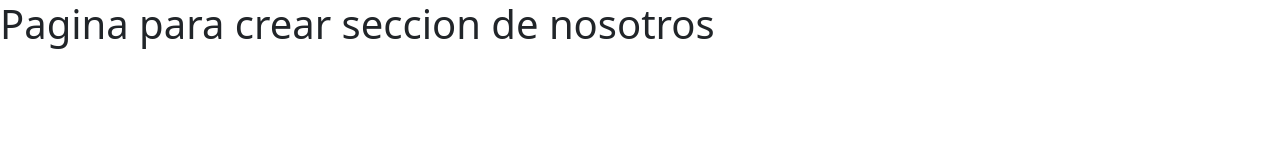
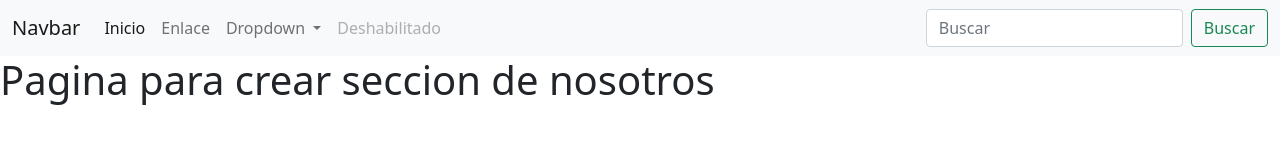
Before and after one commit to JamJubilo/practicaMasterDev, a plain HTML site: page nosotros.html in a window 1280 px wide. Drawn offline with nearby package versions, Linux system fonts and the light colour scheme.

Commit message:
creadp navbar

```diff
--- a/nosotros.html
+++ b/nosotros.html
@@ -11,6 +11,44 @@
     <title>nosotros</title>
     </head>
     <body>
+        <header>
+            <nav class="navbar navbar-expand-lg navbar-light bg-light">
+                <div class="container-fluid">
+                  <a class="navbar-brand" href="#">Navbar</a>
+                  <button class="navbar-toggler" type="button" data-bs-toggle="collapse" data-bs-target="#navbarSupportedContent" aria-controls="navbarSupportedContent" aria-expanded="false" aria-label="Toggle navigation">
+                    <span class="navbar-toggler-icon"></span>
+                  </button>
+                  <div class="collapse navbar-collapse" id="navbarSupportedContent">
+                    <ul class="navbar-nav me-auto mb-2 mb-lg-0">
+                      <li class="nav-item">
+                        <a class="nav-link active" aria-current="page" href="#">Inicio</a>
+                      </li>
+                      <li class="nav-item">
+                        <a class="nav-link" href="#">Enlace</a>
+                      </li>
+                      <li class="nav-item dropdown">
+                        <a class="nav-link dropdown-toggle" href="#" id="navbarDropdown" role="button" data-bs-toggle="dropdown" aria-expanded="false">
+                          Dropdown
+                        </a>
+                        <ul class="dropdown-menu" aria-labelledby="navbarDropdown">
+                          <li><a class="dropdown-item" href="#">Acción</a></li>
+                          <li><a class="dropdown-item" href="#">Otra acción</a></li>
+                          <li><hr class="dropdown-divider"></li>
+                          <li><a class="dropdown-item" href="#">Algo más aquí</a></li>
+                        </ul>
+                      </li>
+                      <li class="nav-item">
+                        <a class="nav-link disabled">Deshabilitado</a>
+                      </li>
+                    </ul>
+                    <form class="d-flex" role="search">
+                      <input class="form-control me-2" type="search" placeholder="Buscar" aria-label="Buscar">
+                      <button class="btn btn-outline-success" type="submit">Buscar</button>
+                    </form>
+                  </div>
+                </div>
+              </nav>
+        </header>
     <h1>Pagina para crear seccion de nosotros</h1>
 
     <!-- Optional JavaScript; choose one of the two! -->
```
